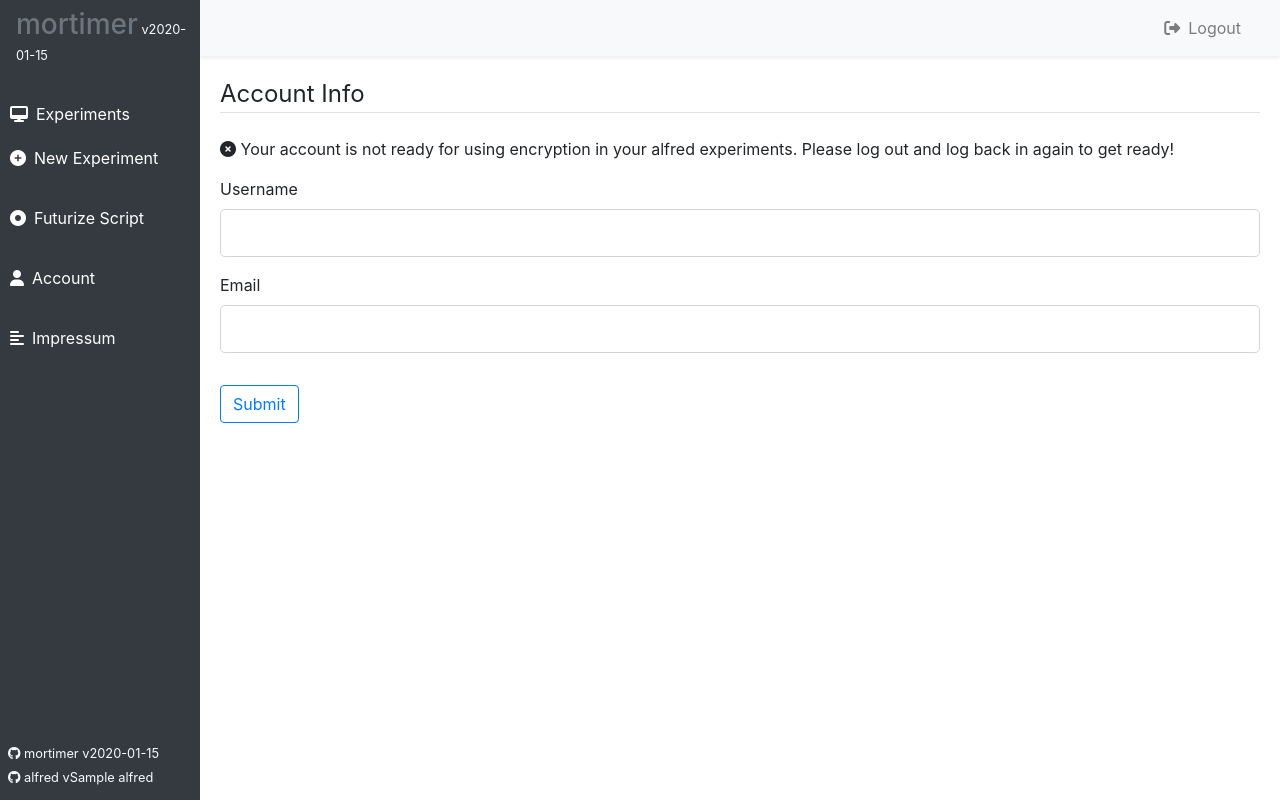
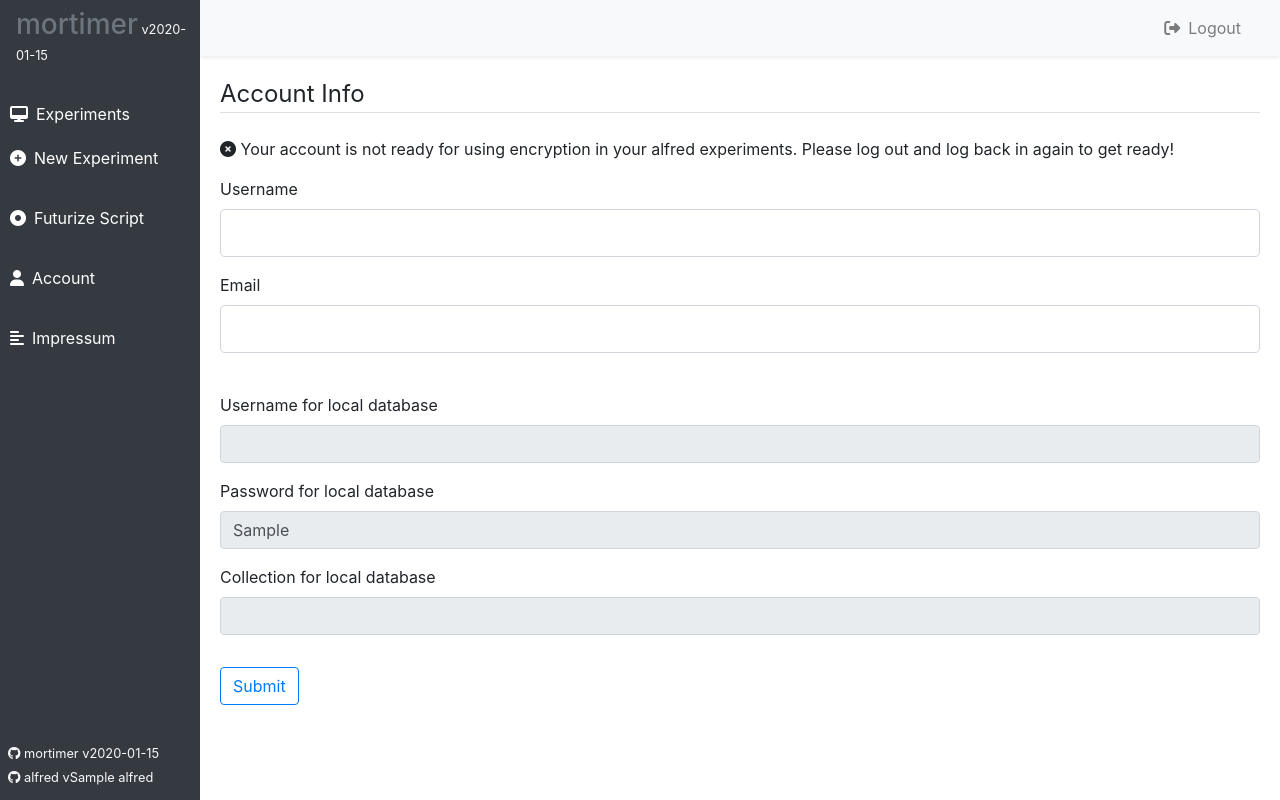
Before and after one commit to ctreffe/mortimer, a Python web app: template src/mortimer/templates/account.html in a window 1280 px wide. Run offline with Jinja, Linux system fonts and the light colour scheme; the template is opened without the code that fills it: most values are stand-ins (such as "Sample title", 1, 10 or a date in 2020); form fields are guessed from the names that the template uses; some libraries are stand-ins or nearby versions.

Commit message:
implement individual local db users

```diff
--- a/src/mortimer/_version.py
+++ b/src/mortimer/_version.py
@@ -3,4 +3,4 @@
 # 2) we can import it in setup.py for the same reason
 # 3) we can import it into your module module
 
-__version__ = '0.4.5-alpha'
+__version__ = '0.5.0-alpha.1'
--- a/src/mortimer/forms.py
+++ b/src/mortimer/forms.py
@@ -124,8 +124,7 @@ class LocalExperimentForm(FlaskForm):
                 "You already have a local experiment with this title. Please choose a unique title.")
 
     def validate_exp_id(self, exp_id):
-        experiment = LocalExperiment.objects(exp_id__exact=exp_id.data).first()
-        print(experiment)
+        experiment = LocalExperiment.objects(exp_id__exact=exp_id.data, author__exact=current_user.username).first()
         if experiment is not None:
 
             raise ValidationError('There already exists an experiment with this ID in the database. Please choose a unique ID. If you already collected data using this ID, please contanct an administrator.')
--- a/src/mortimer/local_experiments/routes.py
+++ b/src/mortimer/local_experiments/routes.py
@@ -46,7 +46,7 @@ def local_experiment(username, experiment_title):
 
 
     db = get_alfred_db()
-    alfred_local_db = db["local"]
+    alfred_local_db = db[current_user.local_col]
 
     datasets = {}
 
@@ -129,7 +129,7 @@ def local_export(username, experiment_title):
     form = ExperimentExportForm()
 
     db = get_alfred_db()
-    alfred_local_db = db["local"]
+    alfred_local_db = db[current_user.local_col]
     cur = alfred_local_db.find(
         {"exp_id": str(experiment.exp_id)})
 
--- a/src/mortimer/templates/account.html
+++ b/src/mortimer/templates/account.html
@@ -47,6 +47,24 @@
                 {% else %}
                 {{ form.email(class="form-control form-control-lg") }}
                 {% endif %}
+            </div> <br>
+
+            <div class="form-group">
+                <label for="username_local" class="form-control-label">Username for local database</label>
+                <input type="text" readonly class="form-control" id="username_local"
+                    value="{{ user.local_db_user }}">
+            </div>
+
+            <div class="form-group">
+                <label for="pw_local" class="form-control-label">Password for local database</label>
+                <input type="text" readonly class="form-control" id="pw_local"
+                    value="{{ pw }}">
+            </div>
+
+            <div class="form-group">
+                <label for="collection_local" class="form-control-label">Collection for local database</label>
+                <input type="text" readonly class="form-control" id="collection_local"
+                    value="{{ user.local_col }}">
             </div>
 
         </fieldset>
```
Also changed, not shown: src/mortimer/models.py (+33 -2 lines), src/mortimer/users/routes.py (+11 -1 lines), CHANGELOG.md.
